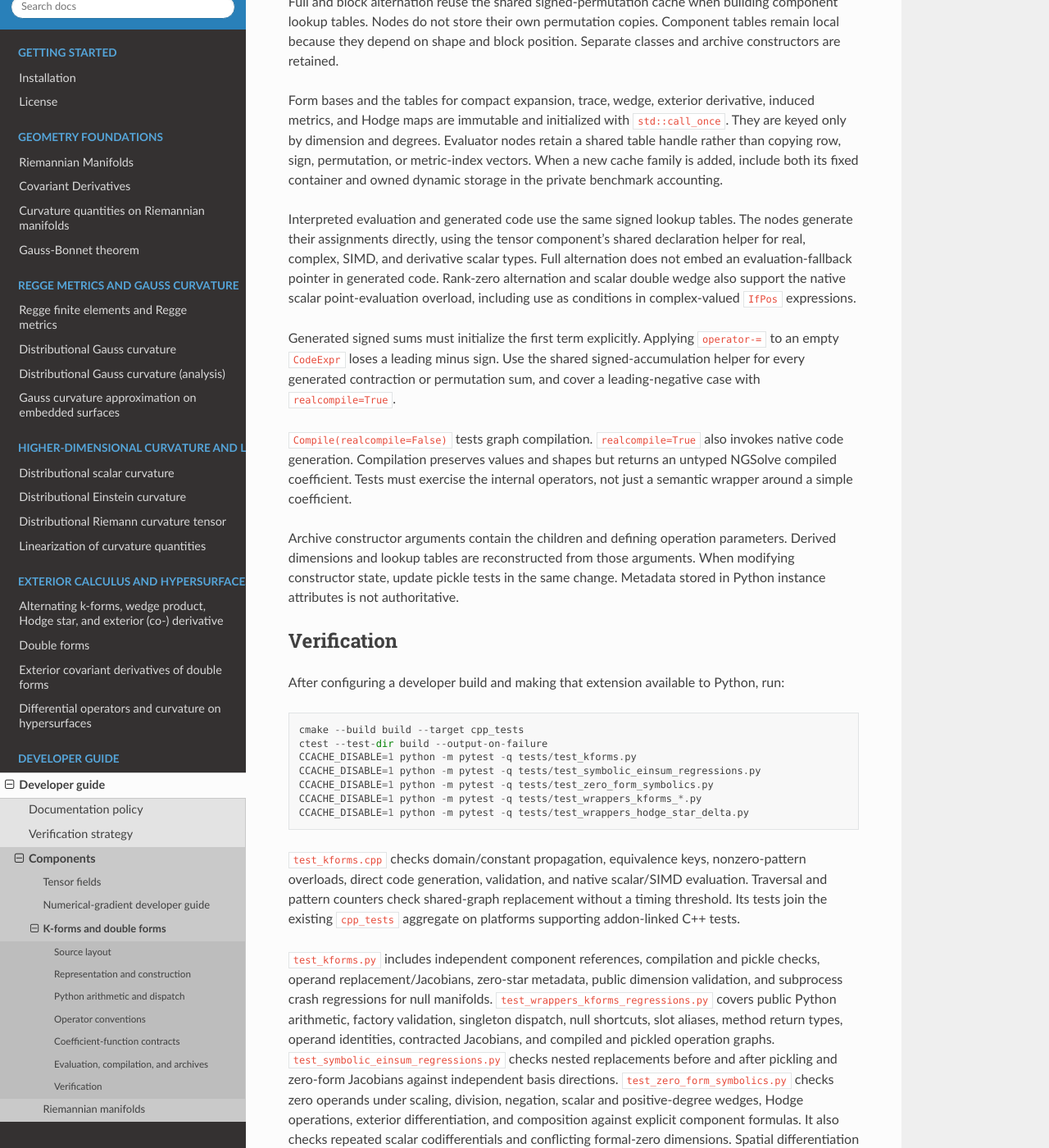
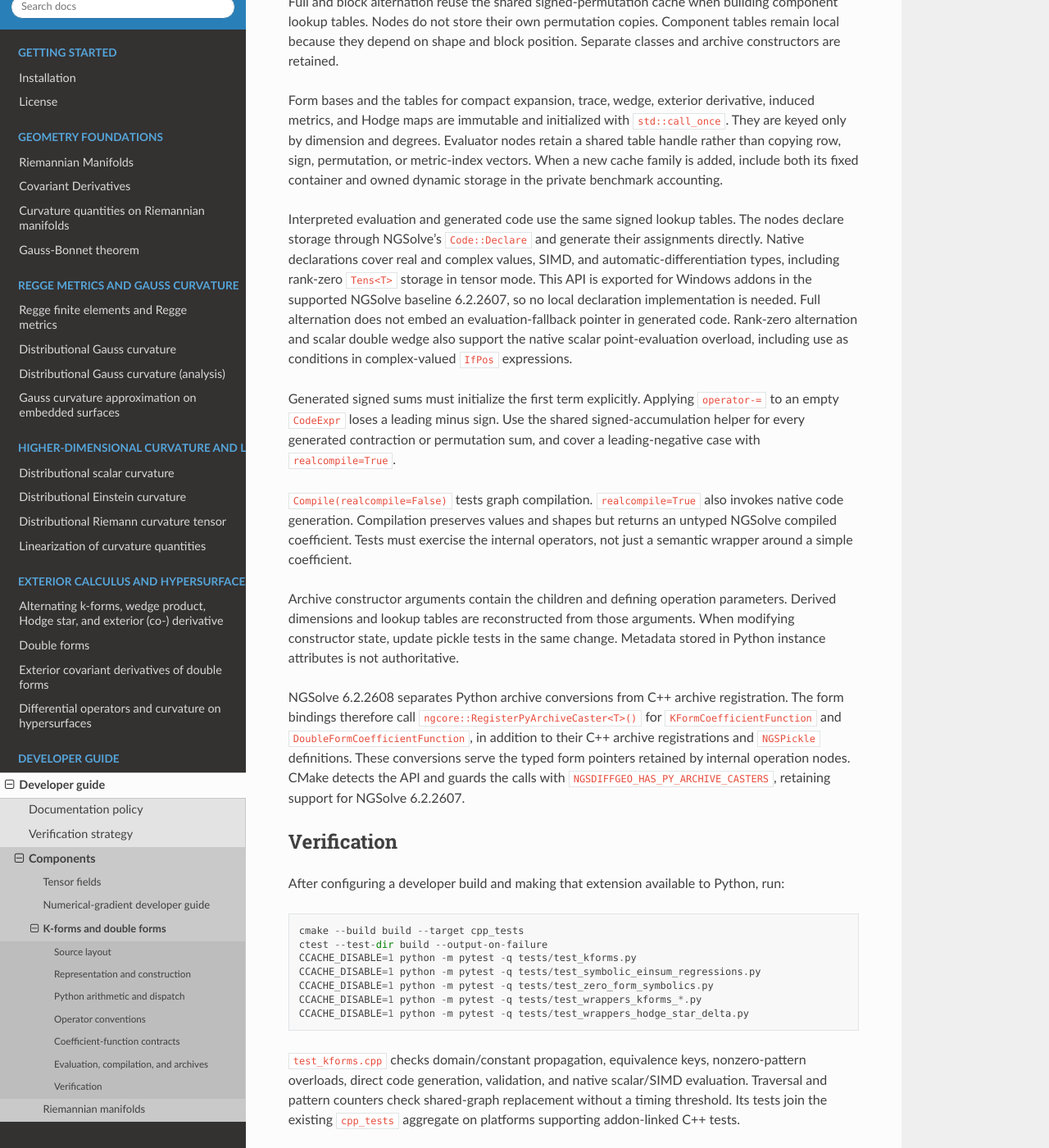
Before and after one commit to MichaelNeunteufel/NGSDiffGeo, a Sphinx documentation site: the page built from docs/developer_docs/developer_kforms.rst, in a window 1280 px wide and 1400 px high, scrolled down 4832 px. Shown: the whole window at 82% size. Built offline with Sphinx 7.4.7 and the Read the Docs theme 3.1.0, drawn with Linux system fonts in a browser that asks for light colours; a script that is not in the unit is left out; comment, search, counter and statistics services are not loaded.

Commit message:
update docs

```diff
--- a/docs/developer_docs/developer_kforms.rst
+++ b/docs/developer_docs/developer_kforms.rst
@@ -245,12 +245,15 @@ or metric-index vectors. When a new cache family is added, include both its
 fixed container and owned dynamic storage in the private benchmark accounting.
 
 Interpreted evaluation and generated code use the same signed lookup tables.
-The nodes generate their assignments directly, using the tensor
-component's shared declaration helper for real, complex, SIMD, and derivative
-scalar types. Full alternation does not embed an evaluation-fallback pointer
-in generated code. Rank-zero alternation and scalar double wedge also support
-the native scalar point-evaluation overload, including use as conditions in
-complex-valued ``IfPos`` expressions.
+The nodes declare storage through NGSolve's ``Code::Declare`` and generate their
+assignments directly. Native declarations cover real and complex values, SIMD,
+and automatic-differentiation types, including rank-zero ``Tens<T>`` storage in
+tensor mode. This API is exported for Windows addons in the supported NGSolve
+baseline 6.2.2607, so no local declaration implementation is needed. Full
+alternation does not embed an evaluation-fallback pointer in generated code.
+Rank-zero alternation and scalar double wedge also support the native scalar
+point-evaluation overload, including use as conditions in complex-valued
+``IfPos`` expressions.
 
 Generated signed sums must initialize the first term explicitly. Applying
 ``operator-=`` to an empty ``CodeExpr`` loses a leading minus sign. Use the
@@ -267,6 +270,15 @@ Archive constructor arguments contain the children and defining operation
 parameters. Derived dimensions and lookup tables are reconstructed from those
 arguments. When modifying constructor state, update pickle tests in the same
 change. Metadata stored in Python instance attributes is not authoritative.
+
+NGSolve 6.2.2608 separates Python archive conversions from C++ archive
+registration. The form bindings therefore call
+``ngcore::RegisterPyArchiveCaster<T>()`` for ``KFormCoefficientFunction`` and
+``DoubleFormCoefficientFunction``, in addition to their C++ archive
+registrations and ``NGSPickle`` definitions. These conversions serve the typed
+form pointers retained by internal operation nodes. CMake detects the API and
+guards the calls with ``NGSDIFFGEO_HAS_PY_ARCHIVE_CASTERS``, retaining support
+for NGSolve 6.2.2607.
 
 
 Verification
```
Also changed, not shown: CHANGELOG.md (+12 -0 lines), docs/developer_docs/developer_coefficient_grad.rst (+10 -1 lines), docs/install.rst (+10 -2 lines).
